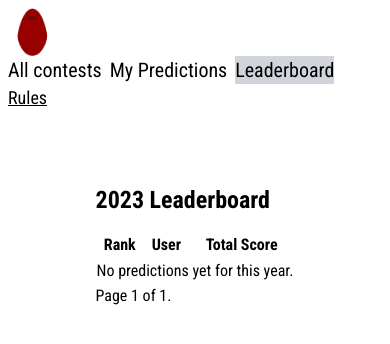
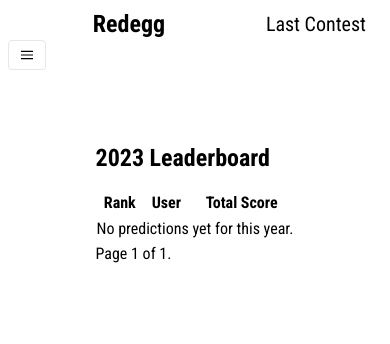
Before and after one commit to NicoGGG/redegg, a Django app: page /leaderboard/2023/ in a window 390 px wide. Shown: the top 344 px of the page. Run offline with Django 4.2, Linux system fonts and the light colour scheme; a user stored in the database is signed in; data comes from the database, SQL or seed files in the repository; data that the repository does not hold is empty; parts of the project's set-up code (start-up, migrations or seed data) failed here and were passed over; some libraries are stand-ins or nearby versions; some web fonts are replaced.

Commit message:
feat: minimal usable on phone

```diff
--- a/redegg/templates/create_prediction.html
+++ b/redegg/templates/create_prediction.html
@@ -286,8 +286,7 @@ document.getElementById('external-submit-btn').addEventListener('click', functio
 // Add padding top to the potential points container when scrolling down
 window.addEventListener('scroll', function() {
   var potentialPoints = document.querySelector('.potential-points');
-  var rect = potentialPoints.getBoundingClientRect();
-  if (rect.top <= 24) {  // The element is at the top of the screen.
+  if (window.scrollY >= potentialPoints.offsetTop) {
     potentialPoints.classList.add('pt-4', 'px-3', 'border-b', 'border-base-200', 'bg-base-100', 'shadow-md', 'transform', 'scale-105');
   } else {
     potentialPoints.classList.remove('pt-4', 'px-3', 'border-b', 'border-base-200', 'bg-base-100', 'shadow-md', 'transform', 'scale-105');
--- a/templates/base.html
+++ b/templates/base.html
@@ -6,7 +6,7 @@
 {% load static %}
 <head>
   <meta charset="UTF-8">
-  <meta name="viewport" content="width=device-width, initial-scale=1.0">
+  <meta name="viewport" content="width=device-width, initial-scale=1">
   <link rel="stylesheet" href="https://cdnjs.cloudflare.com/ajax/libs/font-awesome/5.15.3/css/all.min.css">
   <link rel="preconnect" href="https://fonts.googleapis.com">
   <link rel="preconnect" href="https://fonts.gstatic.com" crossorigin>
@@ -26,28 +26,65 @@
 
 <body class="flex flex-col min-h-screen">
   <header>
-    <nav class="navbar bg-base-100 p-2">
+    <nav class="navbar bg-base-100 p-2 lg:flex lg:justify-between">
       <div class="navbar-start">
-        <!-- <a class="btn btn-ghost text-2xl mr-4" href="/">Redegg</a> -->
+        <div class="flex justify-between items-center w-full lg:w-auto mr-6 lg:mr-0">
           <a href="{% url 'home' %}">
-          <img src="{% static 'images/redegg-logo.png' %}" class="h-12 w-12 mr-4" alt="Redegg Logo">
+            <img src="{% static 'images/redegg-logo.png' %}" class="hidden lg:block lg:w-20 ml-2 mr-2" alt="Redegg Logo">
           </a>
+          <a href="{% url 'home' %}" class="lg:hidden text-2xl font-bold text-content">Redegg</a>
+          <a href="{% url 'home' %}" class="mx-4 btn btn-ghost normal-case text-xl whitespace-nowrap lg:hidden">Last Contest</a>
+        </div>
+        <button id="menu-toggle" class="lg:hidden flex items-center px-3 py-2 border rounded text-content border-content">
+          <svg class="fill-current h-3 w-3" viewBox="0 0 20 20" xmlns="http://www.w3.org/2000/svg"><title>Menu</title><path d="M0 3h20v2H0V3zm0 6h20v2H0V9zm0 6h20v2H0v-2z"/></svg>
+        </button>
+        <div id="menu-items" class="hidden flex-col lg:flex lg:flex-row items-center">
           <div class="container">
-          <div class="flex gap-2">
+            <div class="flex gap-2 flex-col lg:flex lg:flex-row ">
               <a class="btn btn-ghost normal-case text-xl whitespace-nowrap {% if request.path == '/contests/' %}bg-gray-300{% endif %}" href="/contests">All contests</a>
               <a class="btn btn-ghost normal-case text-xl whitespace-nowrap {% if request.path == '/predictions/' %}bg-gray-300{% endif %}" href="/predictions">My Predictions</a>
               {% now "Y" as current_year %}
               <a class="btn btn-ghost normal-case text-xl whitespace-nowrap {% if request.path == '/leaderboard/'|add:current_year|add:'/' %}bg-gray-300{% endif %}" href="/leaderboard/{{ current_year}}">Leaderboard</a>
+              <div class="user-container lg:hidden mt-2">
+                {% if user.is_authenticated %}
+                <div class="dropdown dropdown-end">
+                  <label tabindex="0" class="btn btn-ghost text-xl bold mr-2">
+                    {% include 'elements/user.html' with username=user.profile.display_username avatar_url=user.profile.avatar_url classes="text-lg bold mr-4" %}
+                  </label>
+                  <ul
+                    tabindex="0"
+                    class="menu menu-compact dropdown-content mt-3 p-2 shadow bg-base-100 rounded-box w-52"
+                  >
+                  {% url 'account_logout' as action_url %}
+                  {% element form method="post" action=action_url no_visible_fields=True %}
+                      {% slot body %}
+                          {% csrf_token %}
+                          {% if redirect_field_value %}
+                              <input type="hidden"
+                                     name="{{ redirect_field_name }}"
+                                     value="{{ redirect_field_value }}" />
+                          {% endif %}
+                      {% endslot %}
+                      {% slot actions %}
+                          {% element button type="submit" classes="btn btn-ghost btn-block text-left" %}
+                              {% trans 'Sign Out' %}
+                          {% endelement %}
+                      {% endslot %}
+                  {% endelement %}
+                  </ul>
+                </div>
+                {% else %}
+                <a href="{% url 'account_login' %}" class="btn btn-primary btn-block px-12">Login</a>
+                {% endif %}
               </div>
             </div>
           </div>
-      <div class="navbar-center">
-        <h2 class="text-2xl font-bold mx-auto"></h2>
+        </div>
       </div>
       <div class="navbar-end">
-        <a class="text-lg underline mr-4" target="_blank" href="/rules">Rules</a>
+        <div class="user-container hidden lg:block">
           {% if user.is_authenticated %}
-        <div class="dropdown dropdown-end hidden md:block">
+          <div class="dropdown dropdown-end">
             <label tabindex="0" class="btn btn-ghost text-xl bold mr-2">
               {% include 'elements/user.html' with username=user.profile.display_username avatar_url=user.profile.avatar_url classes="text-lg bold mr-4" %}
             </label>
@@ -77,17 +114,22 @@
           <a href="{% url 'account_login' %}" class="btn btn-primary px-12">Login</a>
           {% endif %}
         </div>
+      </div>
     </nav>
       </header>
 
-  <main class="max-w-3xl mx-auto my-10 rounded-md p-6">
+  <main class="max-w-sm lg:max-w-3xl mx-auto my-10 rounded-md p-6">
       {% block content %}
       {% endblock %}
   </main>
 </body>
 
 </html>
-
+<script>
+  document.getElementById('menu-toggle').addEventListener('click', function() {
+    document.getElementById('menu-items').classList.toggle('hidden');
+  });
+</script>
 {% block javascript %}
 {% endblock %}
 
```
Also changed, not shown: README.md, redegg/static/images/favicon.ico, redegg/static/images/redegg-logo.png. Lines whose indentation alone changed are shown as unchanged.
